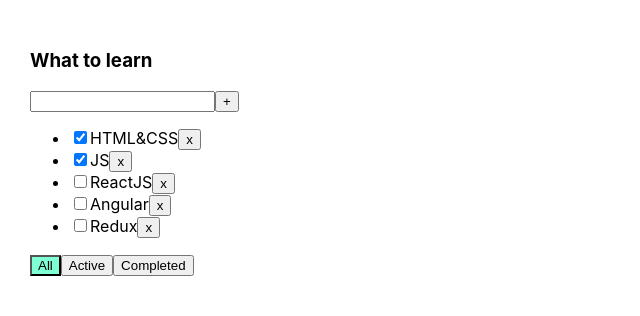
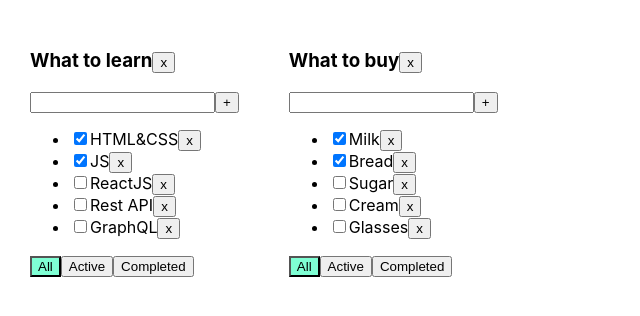
Before and after one commit to karinaOl/todo_list, a React (Create React App) app: page / in a window 1280 px wide. Shown: the top 316 px of the page, without its empty margins (0-640 px from the left). Built offline with nearby package versions, Linux system fonts and the light colour scheme.

Commit message:
tuesday 01

```diff
--- a/src/App.tsx
+++ b/src/App.tsx
@@ -4,55 +4,94 @@
 import {v1} from 'uuid';
 
 export type FilterValueType = "all" | "active" | "completed"
+type TodolistsType = {
+    id: string
+    title: string
+    filter: FilterValueType
+}
+
+type TasksStateType = {
+    [key: string] : TasksType[]
+}
 
 function App() {
 
-    const [tasks, setTasks] = useState<TasksType[]>([
+    let todolistsID1 = v1();
+    let todolistsID2 = v1();
+
+    let [todolists, setTodolists] = useState<Array<TodolistsType>>([
+        {id: todolistsID1, title: "What to learn", filter: "all"},
+        {id: todolistsID2, title: "What to buy", filter: "all"}
+    ])
+
+    let [tasks, setTasks] = useState<TasksStateType>({
+        [todolistsID1]: [
             {id: v1(), title: "HTML&CSS", isDone: true},
             {id: v1(), title: "JS", isDone: true},
             {id: v1(), title: "ReactJS", isDone: false},
-        {id: v1(), title: "Angular", isDone: false},
-        {id: v1(), title: "Redux", isDone: false}
-    ])
+            {id: v1(), title: "Rest API", isDone: false},
+            {id: v1(), title: "GraphQL", isDone: false}
+        ],
+        [todolistsID2]: [
+            {id: v1(), title: "Milk", isDone: true},
+            {id: v1(), title: "Bread", isDone: true},
+            {id: v1(), title: "Sugar", isDone: false},
+            {id: v1(), title: "Cream", isDone: false},
+            {id: v1(), title: "Glasses", isDone: false}
+        ],
 
-    const [filterValue, setFilterValue] = useState<FilterValueType>("all")
+    });
 
-    const removeTask = (taskID: string) => {
-        setTasks(tasks.filter(el => el.id !== taskID))
+    console.log(tasks)
+    console.log(tasks[todolistsID1])
+
+    const removeTodoList = (todoListID: string) => {
+        setTodolists(todolists.filter(el=> el.id!==todoListID))
+        delete tasks[todoListID]
     }
 
-    const addTask = (title: string) => {
-        let newTask = {id: v1(), title: title, isDone: false}
-        setTasks([newTask,...tasks])
+    const removeTask = (todoListID: string, taskID: string,) => {
+        setTasks({...tasks, [todoListID]: tasks[todoListID].filter(el=> el.id!==taskID)})
     }
 
-    const changeFilterValue = (filter: FilterValueType) => {
-        setFilterValue(filter)
+    const addTask = (todoListID: string, title: string) => {
+        let newTask = {id: v1(), title: title, isDone: false}
+        setTasks({...tasks, [todoListID]: [newTask, ...tasks[todoListID]]})
     }
 
-    let currentFilterValue = tasks;
-    if (filterValue === "completed") {
-        currentFilterValue = tasks.filter(el => el.isDone)
-    }
-    if (filterValue === "active") {
-        currentFilterValue = tasks.filter(el => !el.isDone)
+    const changeFilterValue = (todoListID: string, filter: FilterValueType) => {
+        setTodolists(todolists.map(el=> el.id === todoListID ? {...el, filter: filter} : el))
     }
 
-    const changeCheckbox = (taskID: string, isDone:boolean) => {
-      setTasks(tasks.map(el=> el.id === taskID ? {...el, isDone} : el))
+    const changeCheckbox = (todoListID: string, taskID: string, isDone: boolean) => {
+        setTasks({...tasks, [todoListID]:tasks[todoListID].map(el => el.id === taskID ? {...el, isDone} : el)})
     }
 
     return (
         <div className="App">
+            {todolists.map(el => {
+                let currentFilterValue = tasks[el.id];
+                if (el.filter === "completed") {
+                    currentFilterValue = tasks[el.id].filter(el => el.isDone)
+                }
+                if (el.filter === "active") {
+                    currentFilterValue = tasks[el.id].filter(el => !el.isDone)
+                }
+                return (
                     <Todolist
-                title={"What to learn"}
+                        key={el.id}
+                        todoListID={el.id}
+                        title={el.title}
                         tasks={currentFilterValue}
                         removeTask={removeTask}
                         changeFilterValue={changeFilterValue}
                         addTask={addTask}
                         changeCheckbox={changeCheckbox}
-                filter={filterValue}
+                        filter={el.filter}
+                        removeTodoList={removeTodoList}
                     />
+                )
+            })}
         </div>
     );
 }
--- a/src/Todolist.tsx
+++ b/src/Todolist.tsx
@@ -8,13 +8,15 @@
 }
 
 type TodolistType = {
+    todoListID: string
     title: string
     tasks: TasksType[]
-    removeTask: (taskID: string) => void
-    changeFilterValue: (filter: FilterValueType) => void
-    addTask: (title: string) => void
-    changeCheckbox: (taskID: string, isDone:boolean)=>void
+    removeTask: (todoListID: string, taskID: string) => void
+    changeFilterValue: (todoListID: string, filter: FilterValueType) => void
+    addTask: (todoListID: string, title: string) => void
+    changeCheckbox: (todoListID: string, taskID: string, isDone:boolean)=>void
     filter: FilterValueType
+    removeTodoList: (todoListID: string)=>void
 }
 
 export const Todolist = (props: TodolistType) => {
@@ -22,9 +24,13 @@
     const [title, setTitle] = useState('')
     const [error, setError] = useState<string | null>(null)
 
+    const onClickRemoveHandler = () => {
+        props.removeTodoList(props.todoListID)
+    }
+
     const onClickAddTaskHandler = () => {
         if (title.trim() !== '') {
-            props.addTask(title)
+            props.addTask(props.todoListID, title)
         }else{
             setError('Title is required')
         }
@@ -43,22 +49,25 @@
     }
 
     const changeStatusHandler = (taskID: string, isDone:boolean) => {
-      props.changeCheckbox(taskID, isDone)
+      props.changeCheckbox(props.todoListID,taskID, isDone)
     }
 
     const onClickChangeFilterHandlerAll = () => {
-        props.changeFilterValue("all")
+        props.changeFilterValue(props.todoListID, "all")
     }
     const onClickChangeFilterHandlerActive = () => {
-        props.changeFilterValue("active")
+        props.changeFilterValue(props.todoListID, "active")
     }
     const onClickChangeFilterHandlerCompleted = () => {
-        props.changeFilterValue("completed")
+        props.changeFilterValue(props.todoListID, "completed")
     }
 
     return (
         <div>
-            <h3>{props.title}</h3>
+            <h3>
+                {props.title}
+                <button onClick={onClickRemoveHandler}>x</button>
+            </h3>
             <div>
                 <input
                     className={error ? "error" : ''}
@@ -72,7 +81,7 @@
             <ul>
                 {props.tasks.map(el => {
                     const onClickRemoveTaskHandler = () => {
-                        props.removeTask(el.id)
+                        props.removeTask(props.todoListID, el.id)
                     }
                     return (
                         <li key={el.id}>
```
Lines whose indentation alone changed are shown as unchanged.
